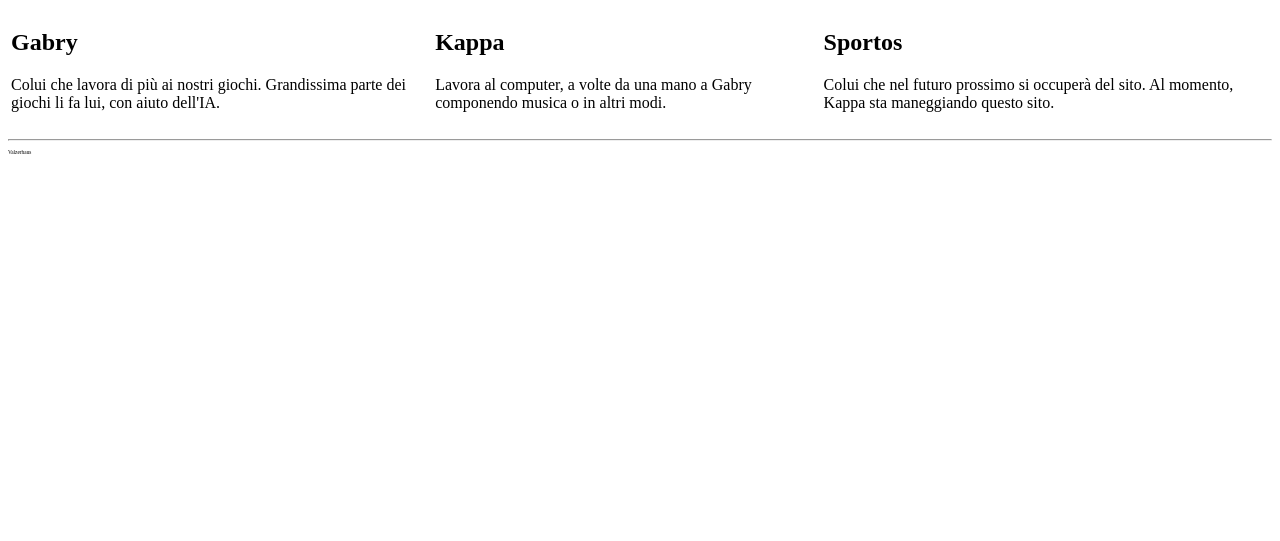
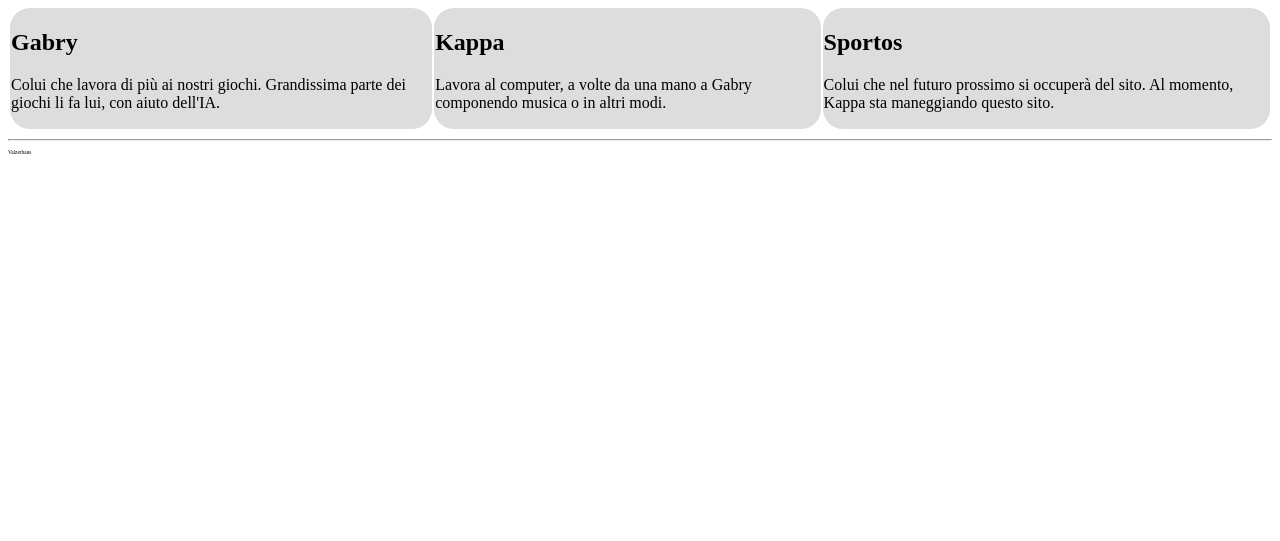
Before and after one commit to Eta-Games/eta-games.github.io, a plain HTML site: page index.html in a window 1280 px wide. Shown: the part 259-800 px from the top of the page. Drawn offline with Linux system fonts and the light colour scheme.

Commit message:
Update index.html
added some style

```diff
--- a/index.html
+++ b/index.html
@@ -3,6 +3,11 @@
   <head>
     <title>ηGames</title>
     <style>
+      td{
+        border-radius:20px;
+        border-padding:4px;
+        background-color:#dddddd
+      }
     </style>
   </head>
 
```
